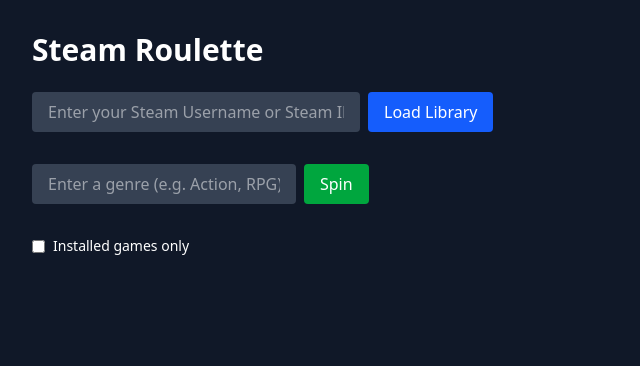
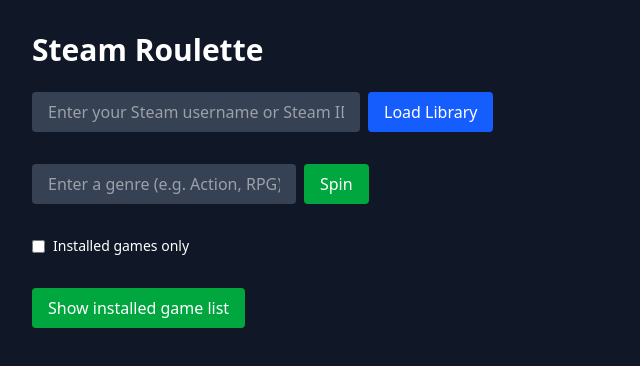
Before and after one commit to madelynthomas/steam-roulette, a Next.js app: page / in a window 1280 px wide. Shown: the top 366 px of the page, without its empty margins (0-640 px from the left). Built offline with nearby package versions, Linux system fonts and the light colour scheme.

Commit message:
feat: add toggle for installed games list visibility

```diff
--- a/pages/index.js
+++ b/pages/index.js
@@ -11,6 +11,7 @@
   const [suggestion, setSuggestion] = useState(null);
   const [installed, setInstalled] = useState(new Set());
   const [installedOnly, setInstalledOnly] = useState(false);
+  const [showInstalledList, setShowInstalledList] = useState(false);
 
   useEffect(() => {
     const previousId = localStorage.getItem("steamid");
@@ -43,7 +44,6 @@
     const pool = installedOnly
       ? games.filter((g) => installed.has(g.appid))
       : games;
-
     for (let i = 0; i < MAX_ATTEMPTS; i++) {
       const randomGame = pool[Math.floor(Math.random() * pool.length)];
       const res = await fetch(`/api/gamedetails?appid=${randomGame.appid}`);
@@ -90,7 +90,7 @@
             setSteamid(e.target.value);
             localStorage.setItem("steamid", e.target.value);
           }}
-          placeholder="Enter your Steam Username or Steam ID"
+          placeholder="Enter your Steam username or Steam ID"
           className="bg-gray-700 px-4 py-2 rounded w-82"
         />
         <button
@@ -150,14 +150,19 @@
         </div>
       )}
 
+      <button
+        className={`${showInstalledList ? "bg-red-600 hover:bg-red-700" : "bg-green-600 hover:bg-green-700"} px-4 py-2 mb-4 rounded`}
+        onClick={() => setShowInstalledList(!showInstalledList)}
+      >
+        {showInstalledList ? "Collapse" : "Show"} installed game list
+      </button>
+      {showInstalledList && (
         <ul className="space-y-1">
           {games.map((game) => (
             <li key={game.appid} className="flex items-center gap-3">
               <button
                 onClick={() => toggleInstalled(game.appid)}
-              className={`px-2 py-1 rounded text-sm ${
-                installed.has(game.appid) ? "bg-green-600" : "bg-gray-600"
-              }`}
+                className={`px-2 py-1 rounded text-sm ${installed.has(game.appid) ? "bg-green-600" : "bg-gray-600"}`}
               >
                 {installed.has(game.appid) ? "Installed" : "Not Installed"}
               </button>
@@ -165,6 +170,7 @@
             </li>
           ))}
         </ul>
+      )}
     </main>
   );
 }
```
Lines whose indentation alone changed are shown as unchanged.
